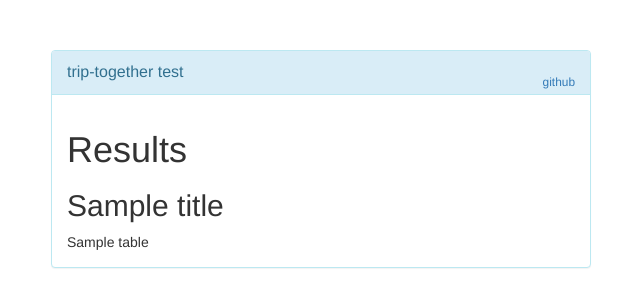
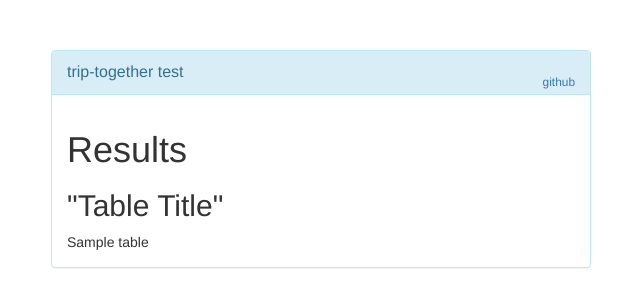
Before and after one commit to JShimota/trip-together, a Flask app: template templates/view.html in a window 1280 px wide. Shown: the top 307 px of the page, without its empty margins (319-959 px from the left). Run offline with Flask 2, Linux system fonts and the light colour scheme; the template is opened without the code that fills it: most values are stand-ins (such as "Sample title", 1, 10 or a date in 2020); parts of the project's set-up code (start-up, migrations or seed data) failed here and were passed over; some libraries are stand-ins or nearby versions.

Commit message:
Added table view template

```diff
--- a/templates/view.html
+++ b/templates/view.html
@@ -27,7 +27,7 @@
 			<div class=page>
 			  <h1>Results</h1>
 			  {% for table in tables %}
-				<h2>{{titles[loop.index]}}</h2>
+				<h2>"Table Title"</h2>
 				{{ table|safe }}
 			  {% endfor %}
 			</div>
@@ -39,63 +39,5 @@
 
 
 
-
-	<!-- 	<div class="bd-example">
-	    <form action="." method="POST">
-
-
-		  <div class="form-group">
-			<label for="origin" class="col-xs-2 control-label">Enter Origin(s)</label>
-
-			<div class="col-xs-10">
-				<input type="text" class="form-control" id="origin" name="origin" aria-describedby="originHelp" placeholder="">
-				<small id="originHelp" class="form-text text-muted">Example:DFW,JFK</small>
-			</div>
-
-		  </div>
-
-		  <div class="form-group">
-			<label for="destination" class="col-xs-2 control-label">Enter Destination(s)</label>
-
-			<div class="col-xs-10">
-				<input type="text" class="form-control" id="destination" name="destination"  aria-describedby="destinationHelp" placeholder="">
-				<small id="destinationHelp" class="form-text text-muted">Example: MX,CDG</small>
-			</div>
-		  </div>
-
-		  <div class="form-group">
-			<label for="destination" class="col-xs-2 control-label">Enter Date</label>
-			<div class="col-xs-10">
-				<input type="date" class="form-control" id="date" name="date" aria-describedby="dateHelp" placeholder="">
-			</div>
-		  <!--<small id="dateHelp" class="form-text text-muted">(As YYYY-MM-DD)</small>
-          </div>
-
-        <input type="submit"  class="btn btn-primary" name="findFares" value="Find Lowest Fares">
-		</form>
-		</div>
-
-	</div>-->
-
-
-   <!--
-    <form action="." method="POST">
-
-		<a>Enter Origin(s) Example:DFW,JFK<a>
-		<br>
-		<input type="text" name="origin">
-		<br>
-
-		<a>Enter Destination(s) Example: MX,CDG<a>
-		<br>
-		<input type="text" name="destination">
-		<br>
-		<a>Enter Date (As YYYY-MM-DD)<a>
-		<br>
-        <input type="text" name="date">
-		<br>
-        <input type="submit" name="findFares" value="Find Lowest Fares">
-    </form> -->
-
 </body>
 </html>
```
